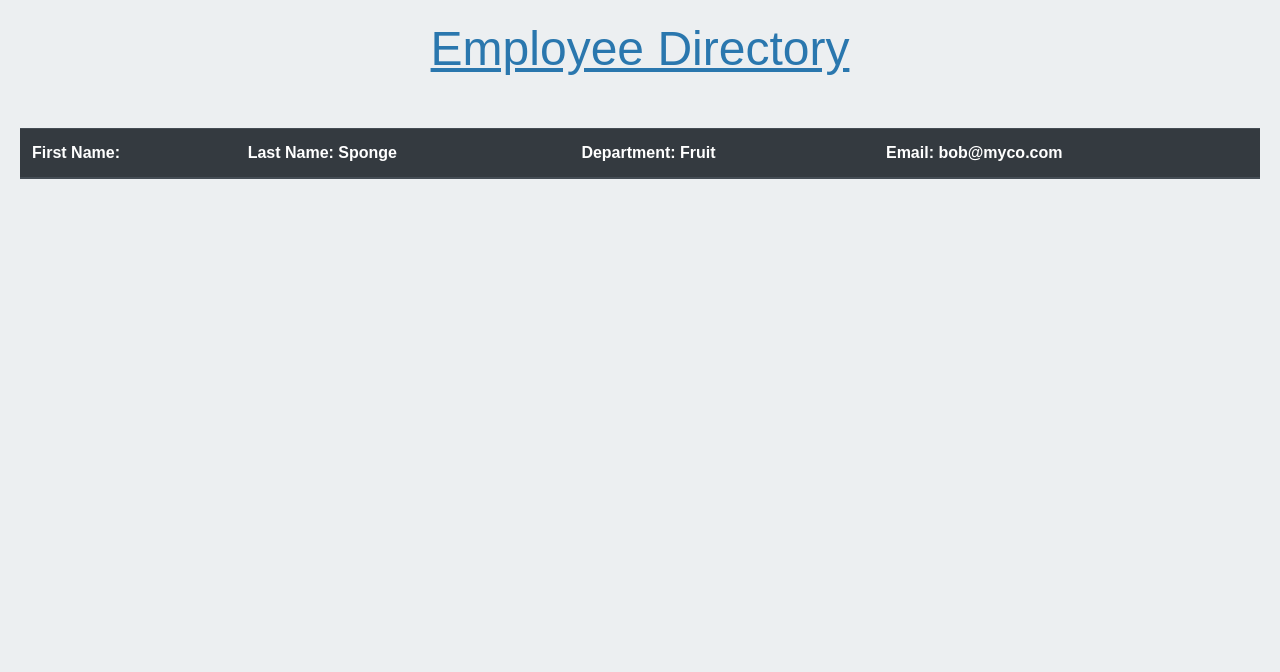
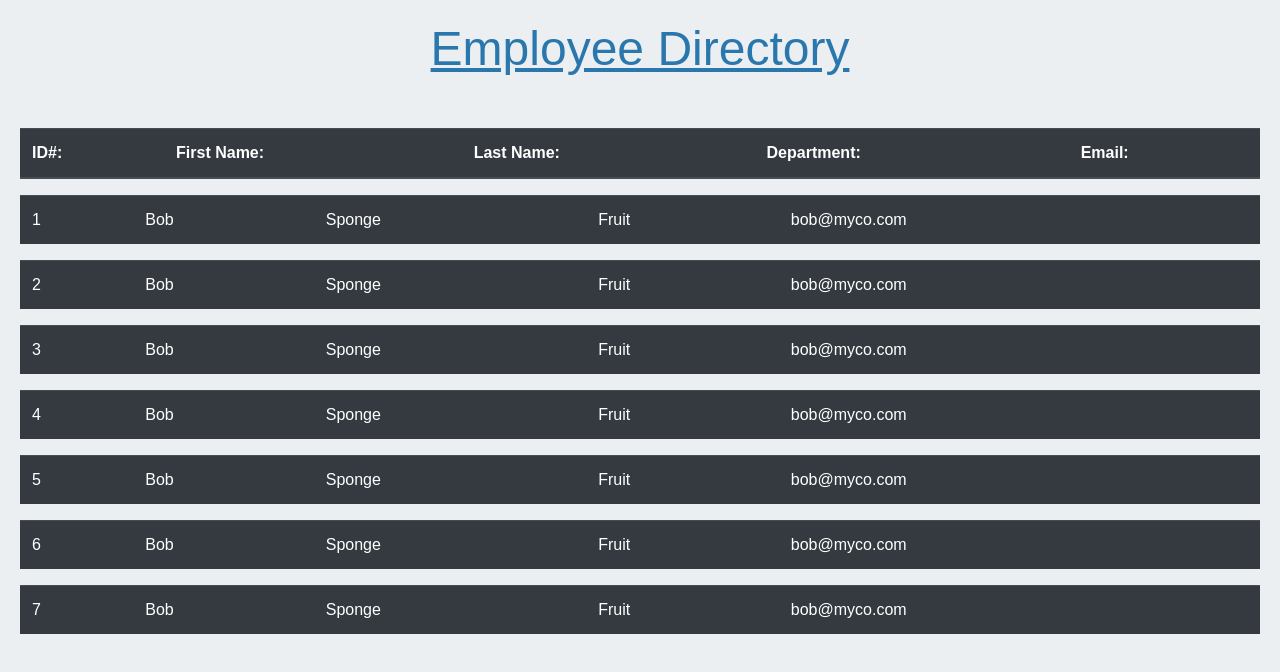
Before and after one commit to joeschlick/React-Employee-Directory, a React (Create React App) app in the folder employee-directory/: page / in a window 1280 px wide. Shown: the top 672 px of the page. Built offline with nearby package versions, Linux system fonts and the light colour scheme.

Commit message:
made a table header component and added header code

```diff
--- a/employee-directory/src/App.js
+++ b/employee-directory/src/App.js
@@ -1,5 +1,6 @@
 import React, { Component } from "react";
 import FriendCard from "./components/FriendCard";
+import TableHeader from "./components/TableHeader"
 import Wrapper from "./components/Wrapper";
 import Title from "./components/Title";
 import friends from "./friends.json";
@@ -22,12 +23,13 @@ class App extends Component {
     return (
       <Wrapper>
         <Title>Employee Directory</Title>
+        <TableHeader> </TableHeader>
         {this.state.friends.map(friend => (
           <FriendCard
             removeFriend={this.removeFriend}
             id={friend.id}
             key={friend.id}
-            name={friend.firstName}
+            firstName={friend.firstName}
             lastName={friend.lastName}
             department={friend.department}
             email={friend.email}
--- a/employee-directory/src/components/FriendCard/index.js
+++ b/employee-directory/src/components/FriendCard/index.js
@@ -4,20 +4,15 @@ import React from "react";
 function FriendCard(props) {
   return (
     <table className="table table-dark">
-        <thead>
-          <th>
-            <strong>First Name:</strong> {props.firstName}
-          </th>
-          <th>
-            <strong>Last Name:</strong> {props.lastName}
-          </th>
-          <th>
-            <strong>Department:</strong> {props.department}
-          </th>
-          <th>
-            <strong>Email:</strong> {props.email}
-          </th>
-        </thead>
+      <tbody>
+        <tr>
+          <td>{props.id}</td>
+          <td>{props.firstName}</td>
+          <td>{props.lastName}</td>
+          <td>{props.department}</td>
+          <td>{props.email}</td>
+        </tr>
+      </tbody>
     </table>
   );
 }
--- /dev/null
+++ b/employee-directory/src/components/TableHeader/index.js
@@ -0,0 +1,27 @@
+import React from "react";
+
+function TableHeader(props) {
+  return (
+    <table className="table table-dark">
+      <thead>
+        <th scope="col">
+          <strong>ID#:</strong>
+        </th>
+        <th scope="col">
+          <strong>First Name:</strong>
+        </th>
+        <th scope="col">
+          <strong>Last Name:</strong>
+        </th>
+        <th scope="col">
+          <strong>Department:</strong>
+        </th>
+        <th scope="col">
+          <strong>Email:</strong>
+        </th>
+      </thead>
+    </table>
+  );
+}
+
+export default TableHeader;
--- a/employee-directory/src/friends.json
+++ b/employee-directory/src/friends.json
@@ -5,5 +5,53 @@
     "lastName": "Sponge",
     "department": "Fruit",
     "email": "bob@myco.com"
+  },
+
+  {
+    "id": 2,
+    "firstName": "Bob",
+    "lastName": "Sponge",
+    "department": "Fruit",
+    "email": "bob@myco.com"
+  },
+
+  {
+    "id": 3,
+    "firstName": "Bob",
+    "lastName": "Sponge",
+    "department": "Fruit",
+    "email": "bob@myco.com"
+  },
+
+  {
+    "id": 4,
+    "firstName": "Bob",
+    "lastName": "Sponge",
+    "department": "Fruit",
+    "email": "bob@myco.com"
+  },
+
+  {
+    "id": 5,
+    "firstName": "Bob",
+    "lastName": "Sponge",
+    "department": "Fruit",
+    "email": "bob@myco.com"
+  },
+
+  {
+    "id": 6,
+    "firstName": "Bob",
+    "lastName": "Sponge",
+    "department": "Fruit",
+    "email": "bob@myco.com"
+  },
+
+  {
+    "id": 7,
+    "firstName": "Bob",
+    "lastName": "Sponge",
+    "department": "Fruit",
+    "email": "bob@myco.com"
   }
 ]
```
